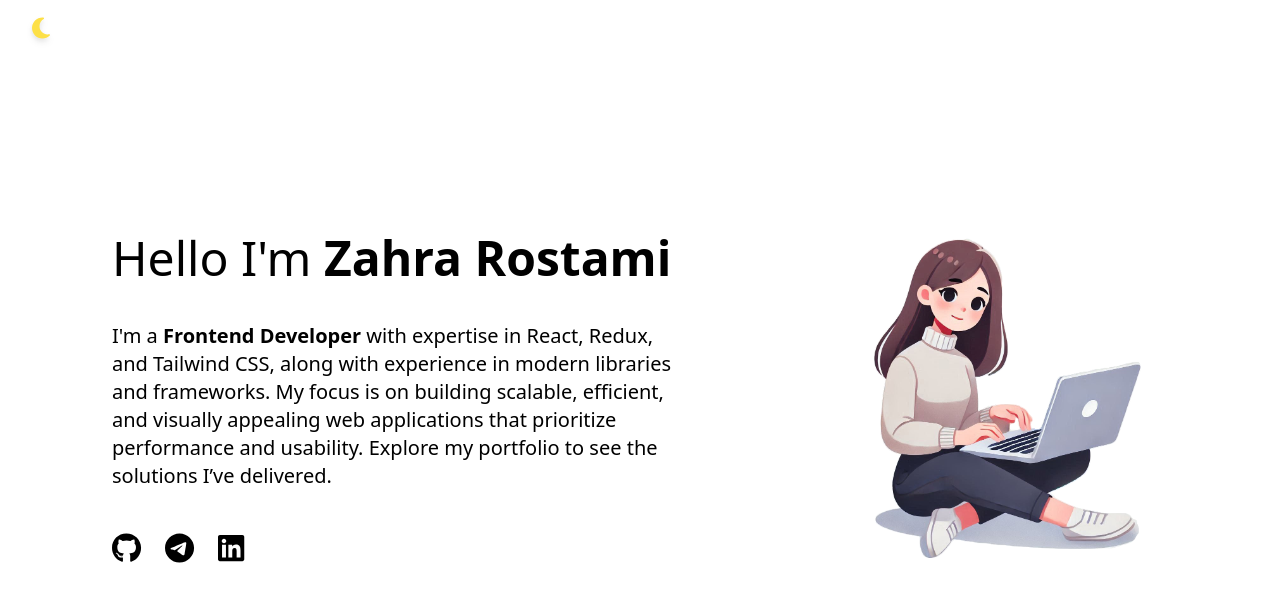
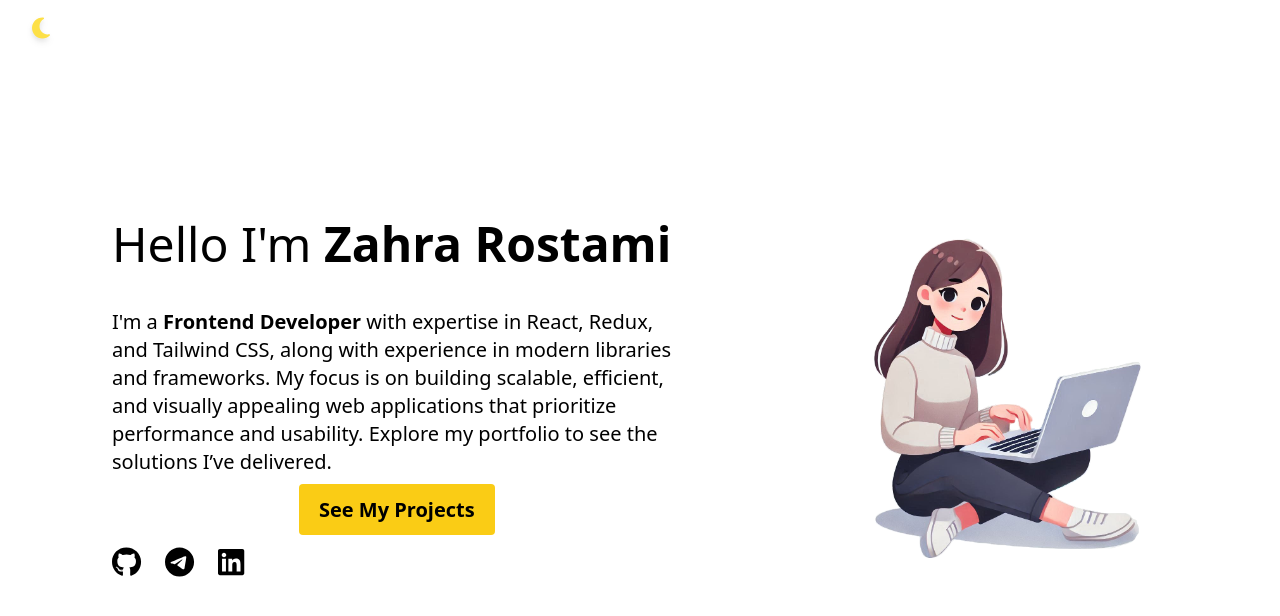
Before and after one commit to zahraRostami1999/portfolio, a React (Vite) app in the folder portfolio/: page / in a window 1280 px wide. Shown: the top 616 px of the page. Built offline with nearby package versions, Linux system fonts and the light colour scheme.

Commit message:
edit Home Introduction: add btn for link to projects

```diff
--- a/portfolio/src/components/HomeIntroduction.jsx
+++ b/portfolio/src/components/HomeIntroduction.jsx
@@ -1,4 +1,5 @@
 import SocialBtn from "../components/SocialBtn";
+import { Link } from "react-router-dom";
 
 const HomeIntroduction = () => {
     return (
@@ -12,6 +13,7 @@ const HomeIntroduction = () => {
                     I'm a <span className="font-extrabold">Frontend Developer</span> with expertise in React, Redux, and Tailwind CSS, along with experience in modern libraries and frameworks. My focus is on building scalable, efficient, and visually appealing web applications that prioritize performance and usability. Explore my portfolio to see the solutions I’ve delivered.
                     </div>
                 </div>
+                <div className="w-full text-center text-xl font-semibold mx-auto"><Link to="/project" className="bg-yellow-400 py-3 rounded px-5">See My Projects</Link></div>
                 <div className="w-full my-5">
                     <SocialBtn />
                 </div>
```
